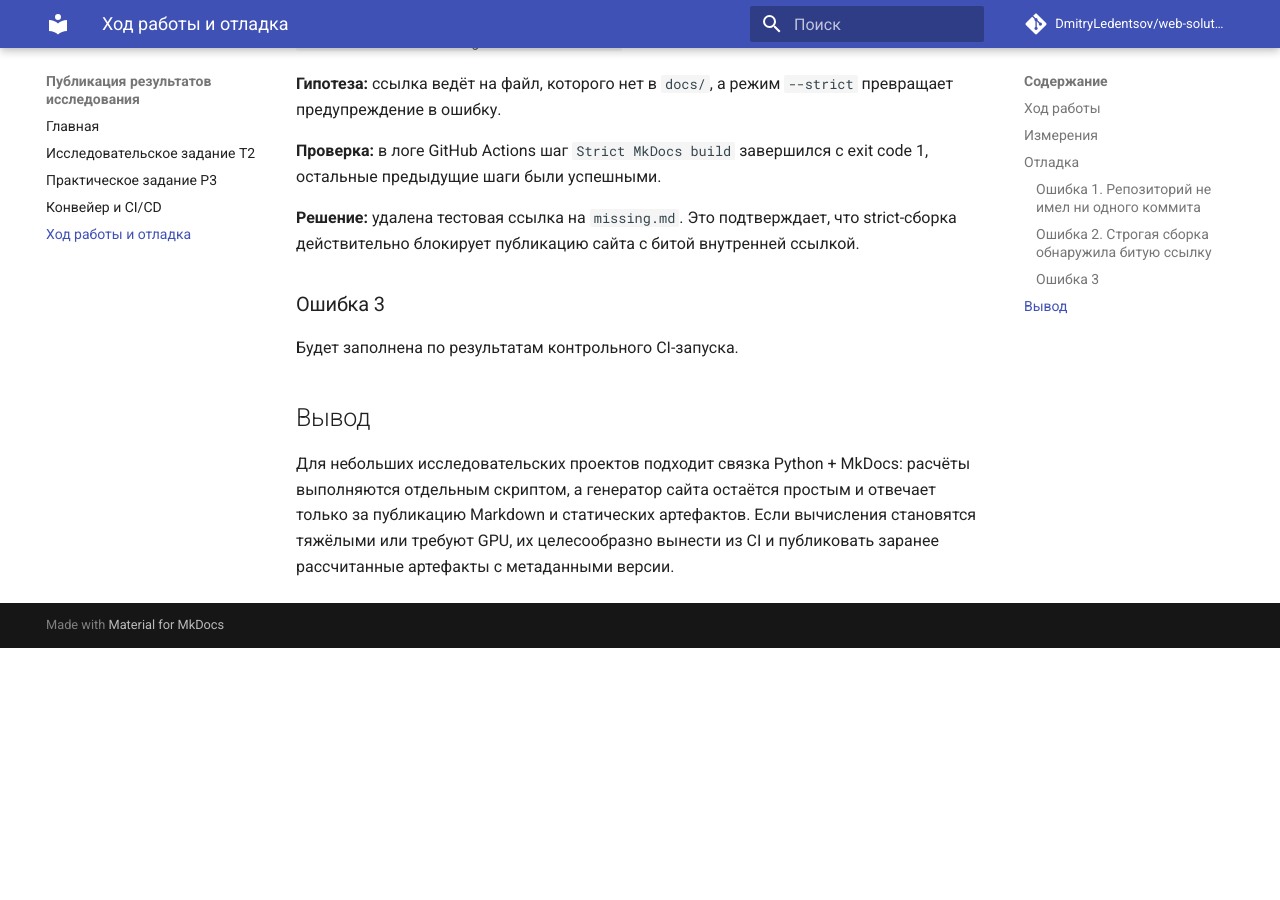
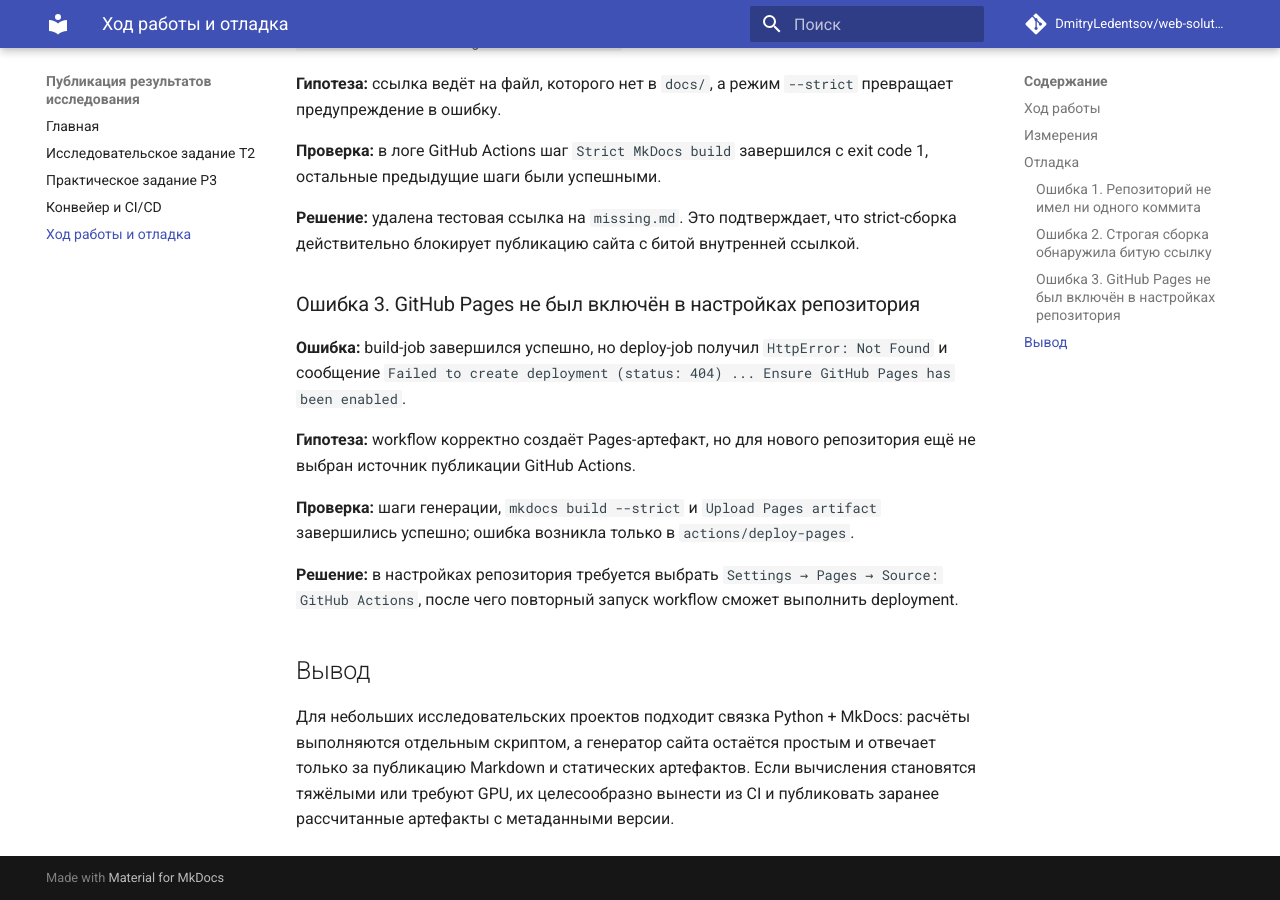
Before and after one commit to DmitryLedentsov/web-solutions-lab-1, an MkDocs documentation site: the page built from docs/report.md, in a window 1280 px wide and 900 px high, scrolled down 1308 px. Built offline with MkDocs 1.6.1 and Material for MkDocs 9.7.7, drawn with Linux system fonts in a browser that asks for light colours; comment, search, counter and statistics services are not loaded; before the commit the page ends 1956 px from its top, so only the background shows below that; some of the changed text lies outside the part shown.

Commit message:
docs: record CI cache timings and Pages setup error

```diff
--- a/docs/report.md
+++ b/docs/report.md
@@ -17,8 +17,8 @@
 
 | Режим | Время генерации, с |
 |---|---:|
-| Без кэша | 0.2470 |
-| С кэшем | 0.0009 |
+| Без кэша (GitHub Actions) | 0.1450 |
+| С кэшем (GitHub Actions) | 0.0005 |
 
 Значения зависят от машины, поэтому в CI дополнительно печатается фактическое `generation_seconds` каждого запуска.
 
@@ -44,9 +44,15 @@
 
 **Решение:** удалена тестовая ссылка на `missing.md`. Это подтверждает, что strict-сборка действительно блокирует публикацию сайта с битой внутренней ссылкой.
 
-### Ошибка 3
+### Ошибка 3. GitHub Pages не был включён в настройках репозитория
 
-Будет заполнена по результатам контрольного CI-запуска.
+**Ошибка:** build-job завершился успешно, но deploy-job получил `HttpError: Not Found` и сообщение `Failed to create deployment (status: 404) ... Ensure GitHub Pages has been enabled`.
+
+**Гипотеза:** workflow корректно создаёт Pages-артефакт, но для нового репозитория ещё не выбран источник публикации GitHub Actions.
+
+**Проверка:** шаги генерации, `mkdocs build --strict` и `Upload Pages artifact` завершились успешно; ошибка возникла только в `actions/deploy-pages`.
+
+**Решение:** в настройках репозитория требуется выбрать `Settings → Pages → Source: GitHub Actions`, после чего повторный запуск workflow сможет выполнить deployment.
 
 ## Вывод
 
```
